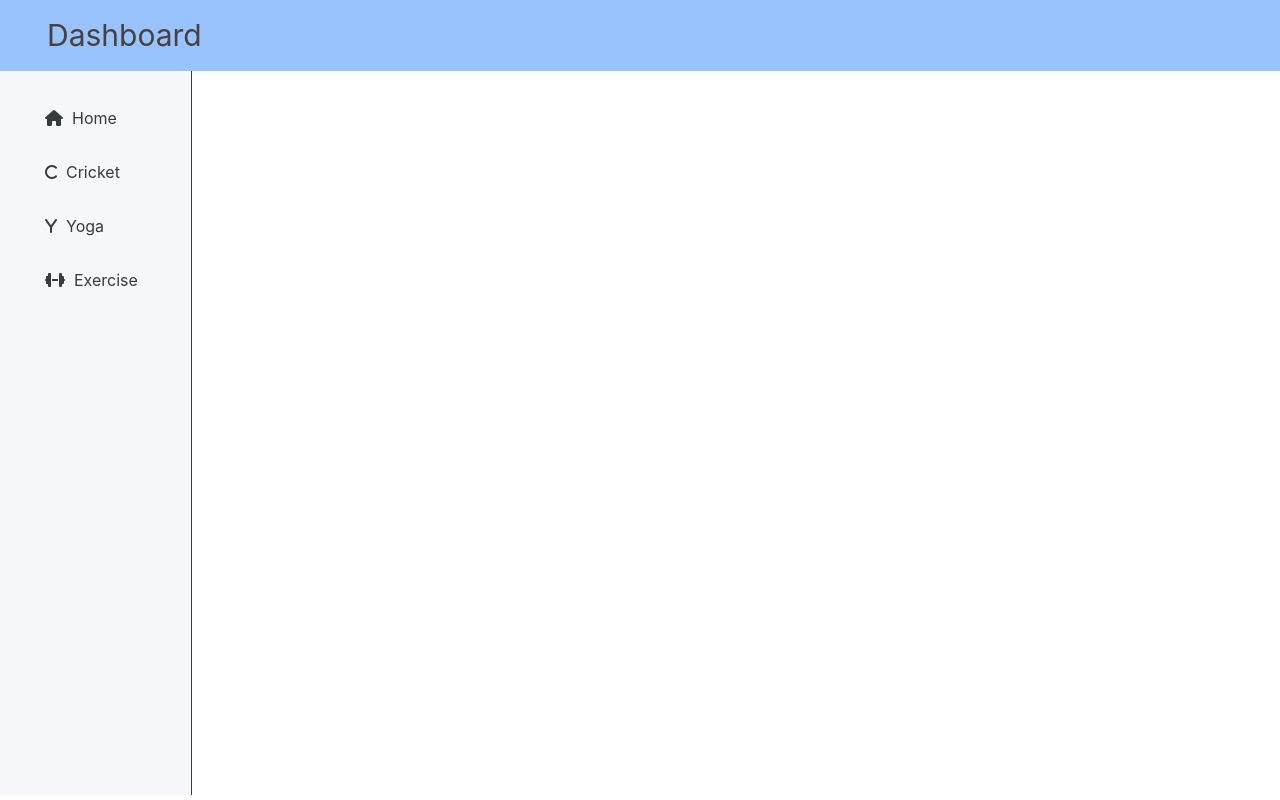
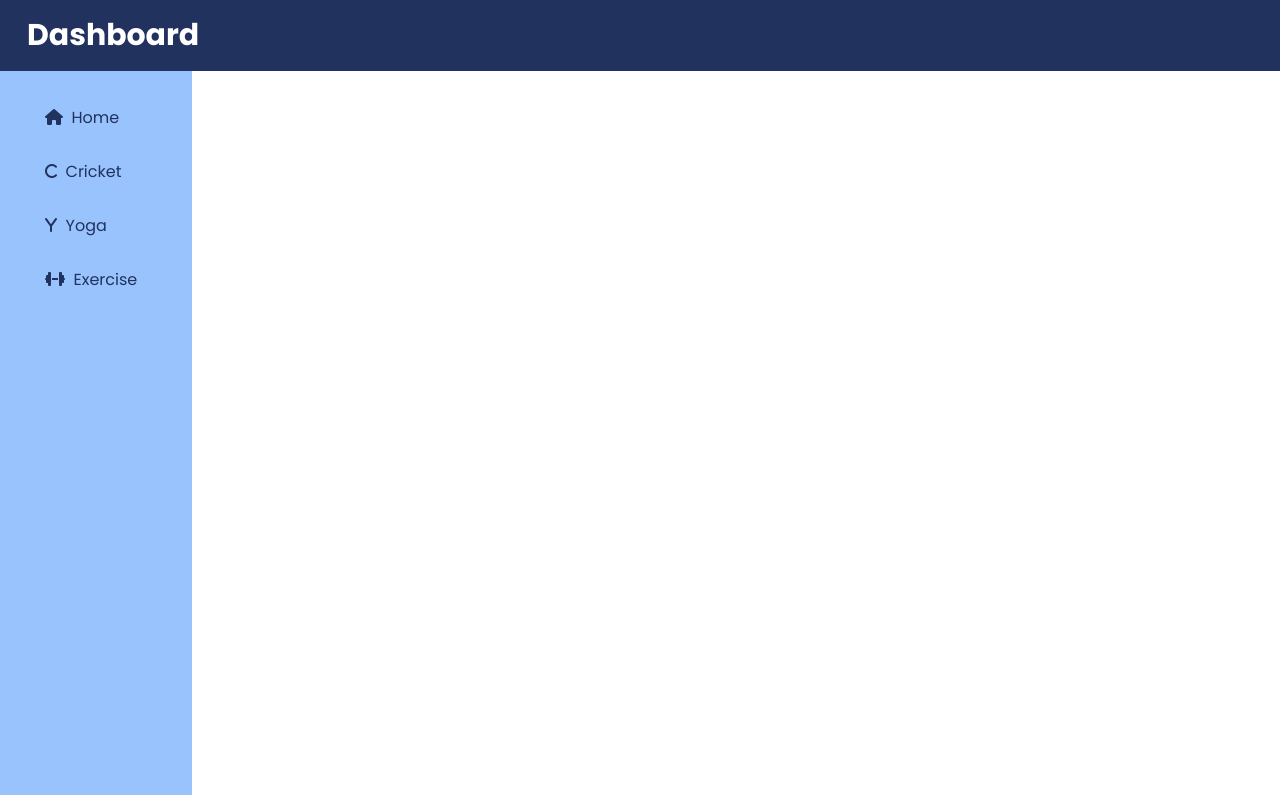
Before and after one commit to jinish08/LOC4.0_MangoDB, a React (Create React App) app: page / in a window 1280 px wide. Built offline with nearby package versions, Linux system fonts and the light colour scheme.

Commit message:
Minute Changes in the Dashboard

```diff
--- a/public/index.html
+++ b/public/index.html
@@ -11,6 +11,7 @@
     <title>React App</title>
     <link href="https://cdn.jsdelivr.net/npm/bootstrap@5.1.3/dist/css/bootstrap.min.css" rel="stylesheet" integrity="sha384-1BmE4kWBq78iYhFldvKuhfTAU6auU8tT94WrHftjDbrCEXSU1oBoqyl2QvZ6jIW3" crossorigin="anonymous">
     <script src="https://kit.fontawesome.com/51ade7b5bd.js" crossorigin="anonymous"></script>
+    <link href="https://fonts.googleapis.com/css2?family=Poppins:ital,wght@0,100;0,200;0,300;0,400;0,500;0,600;0,700;0,800;0,900;1,100;1,200;1,300;1,400;1,500;1,600;1,700;1,800;1,900&display=swap" rel="stylesheet">
   </head>
   <body>
     <noscript>You need to enable JavaScript to run this app.</noscript>
--- a/src/styles/dashboard.css
+++ b/src/styles/dashboard.css
@@ -1,9 +1,15 @@
+body{
+    font-family: 'Poppins', sans-serif!important;
+
+}
+
 .brand{
     /* padding: 10px 60px; */
     margin-right: 0px;
     position: relative;
-    left: 35px;
+    left: 15px;
     font-size: 30px;
+    font-weight: bold;
 }
 
 .search-bar-form{
@@ -28,22 +34,22 @@
     width: 15%;
     height: 90.5vh;
     background-color: #f6f7f8;
-    color: #363b3e;
     text-align: left;
     padding-left: 30px;
     border-top: 0;
     border-left: 0;
     border-bottom: 0;
     border-right: 1px;
-    border-style: solid;
+    border-style: none;
+    background-color: #99C3FD!important;
 }
 
 .sidebar-link:link {
-    color: #363b3e;
+    color: #21325E!important;
 }
 
 .sidebar-link:visited {
-    color: #363b3e;
+    color: #21325E!important;
 }
 
 .sidebar-link:hover{
@@ -52,6 +58,7 @@
 
 .sidebar-link{
     padding: 15px;
+    color: #21325E!important;
 }
 
 .flex-column{
@@ -63,7 +70,7 @@
 }
 
 .navbar-info{
-    background-color: #99C3FD!important;
-    color: #484042;
+    background-color: #21325E!important;
+    color: white;
 
 }
```
